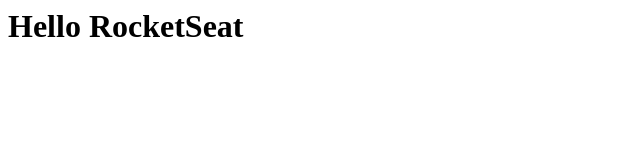
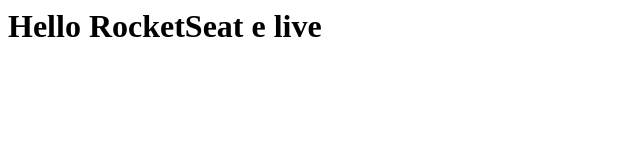
Before and after one commit to rafael2s/live-gitRS, a website: page index.html in a window 1280 px wide. Shown: the whole page, without its empty margins (0-640 px from the left). Drawn offline with Linux system fonts and the light colour scheme.

Commit message:
Alterando index.html

```diff
--- a/index.html
+++ b/index.html
@@ -1 +1 @@
-<h1>Hello RocketSeat</h1>
+<h1>Hello RocketSeat e live</h1>
```
